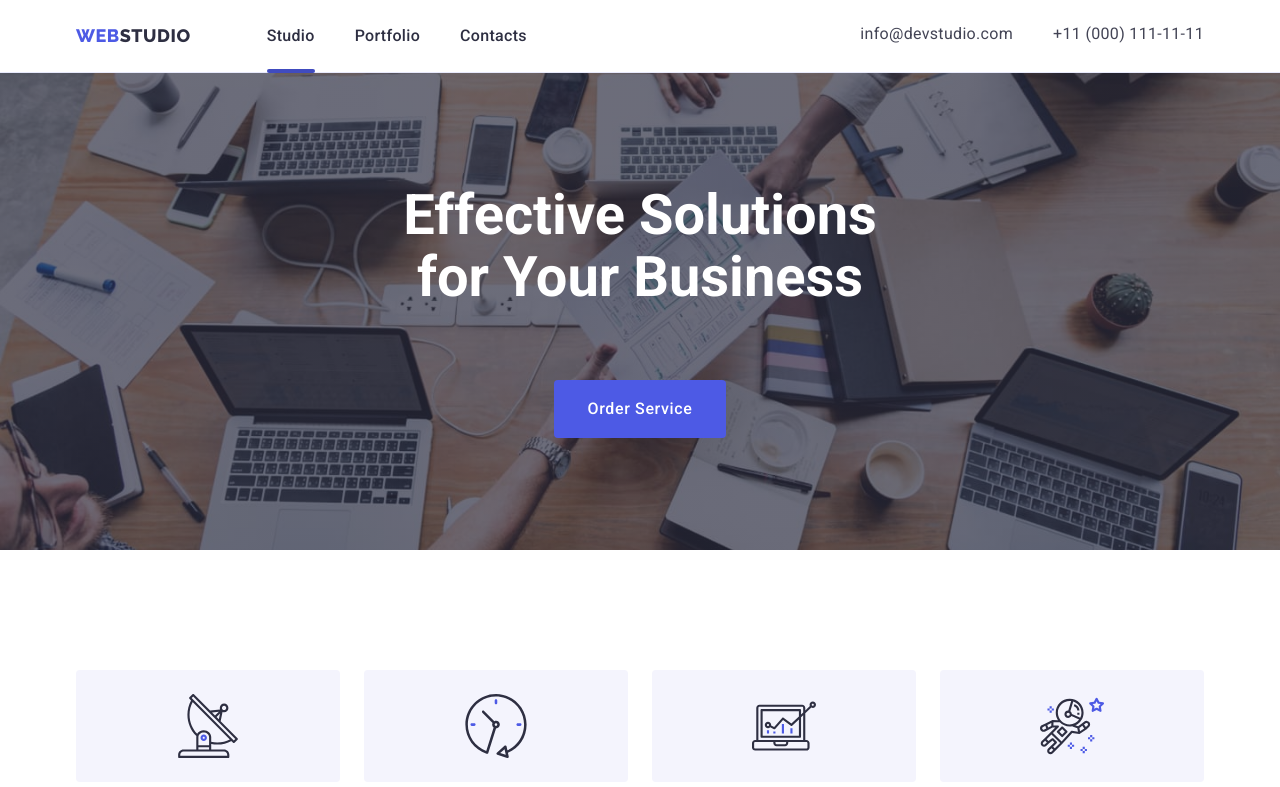
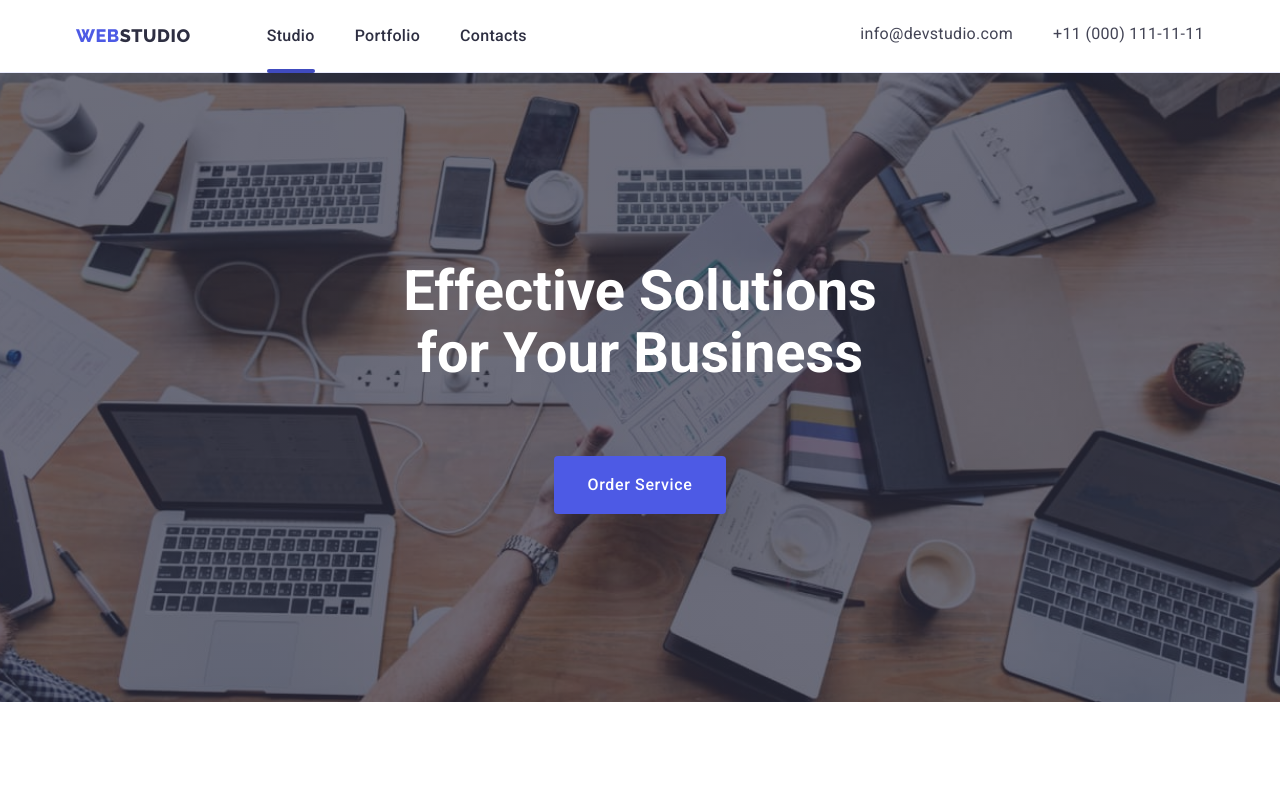
Before and after one commit to ProManSkill/goit-markup-hw-07, a plain HTML site: page index.html in a window 1280 px wide. Shown: the top 787 px of the page. Drawn offline with nearby package versions, Linux system fonts and the light colour scheme.

Commit message:
hero image pd

```diff
--- a/css/desktop.css
+++ b/css/desktop.css
@@ -34,8 +34,8 @@
 
 
         .hero-container{
-            padding-top: 112px;
-            padding-bottom: 112px;
+            padding-top: 188px;
+            padding-bottom: 188px;
         }
         .advantages{
         padding-top: 120px;
```
